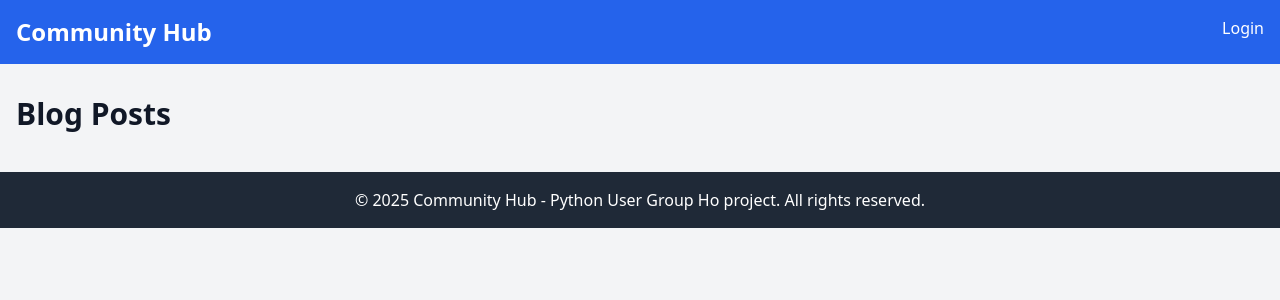
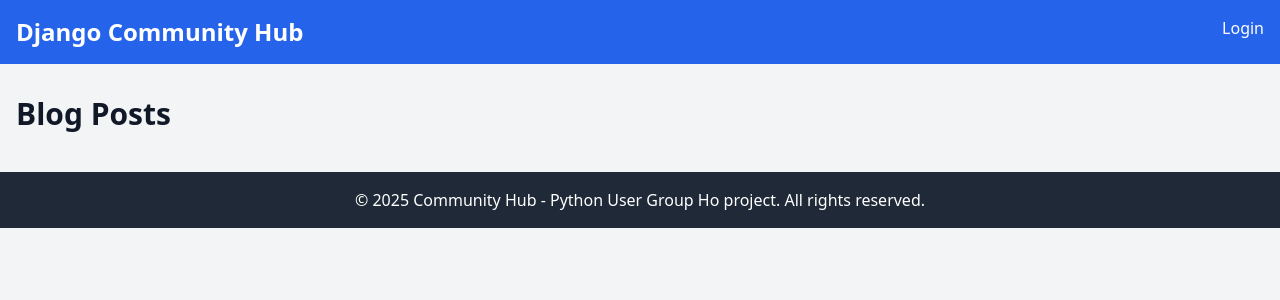
Before and after one commit to bilesanmiahmad/pythonho-do, a Django app: page / in a window 1280 px wide. Shown: the top 300 px of the page. Run offline with Django 5.2, Linux system fonts and the light colour scheme; data that the repository does not hold is empty; some libraries are stand-ins or nearby versions.

Commit message:
heading update

```diff
--- a/templates/base.html
+++ b/templates/base.html
@@ -11,7 +11,7 @@
 <body class="bg-gray-100 text-gray-900">
     <header class="bg-blue-600 text-white py-4">
         <div class="container mx-auto flex justify-between px-4">
-            <h1 class="text-2xl font-bold"><a href="/">Community Hub</a></h1>
+            <h1 class="text-2xl font-bold"><a href="/">Django Community Hub</a></h1>
         <nav>
             {% if user.is_authenticated %}
                 <ul class="flex space-x-4 items-center">
```
